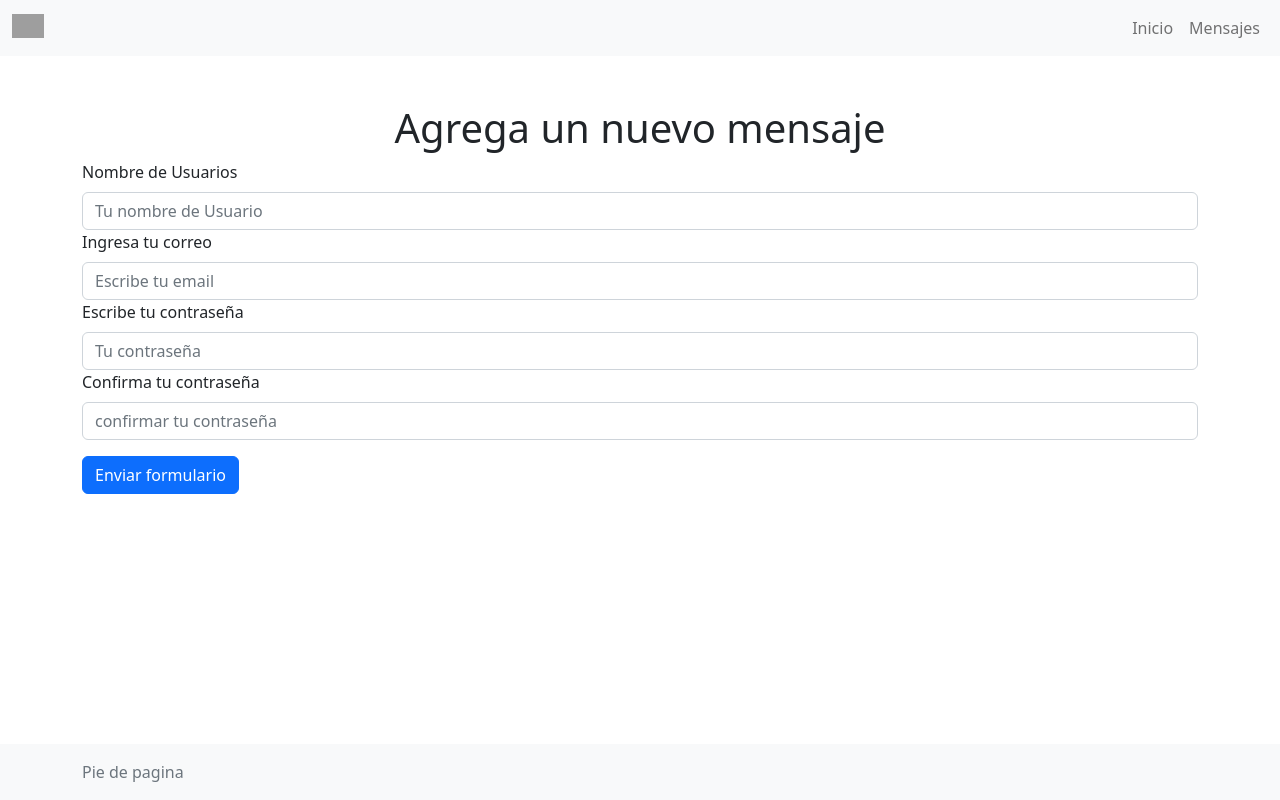
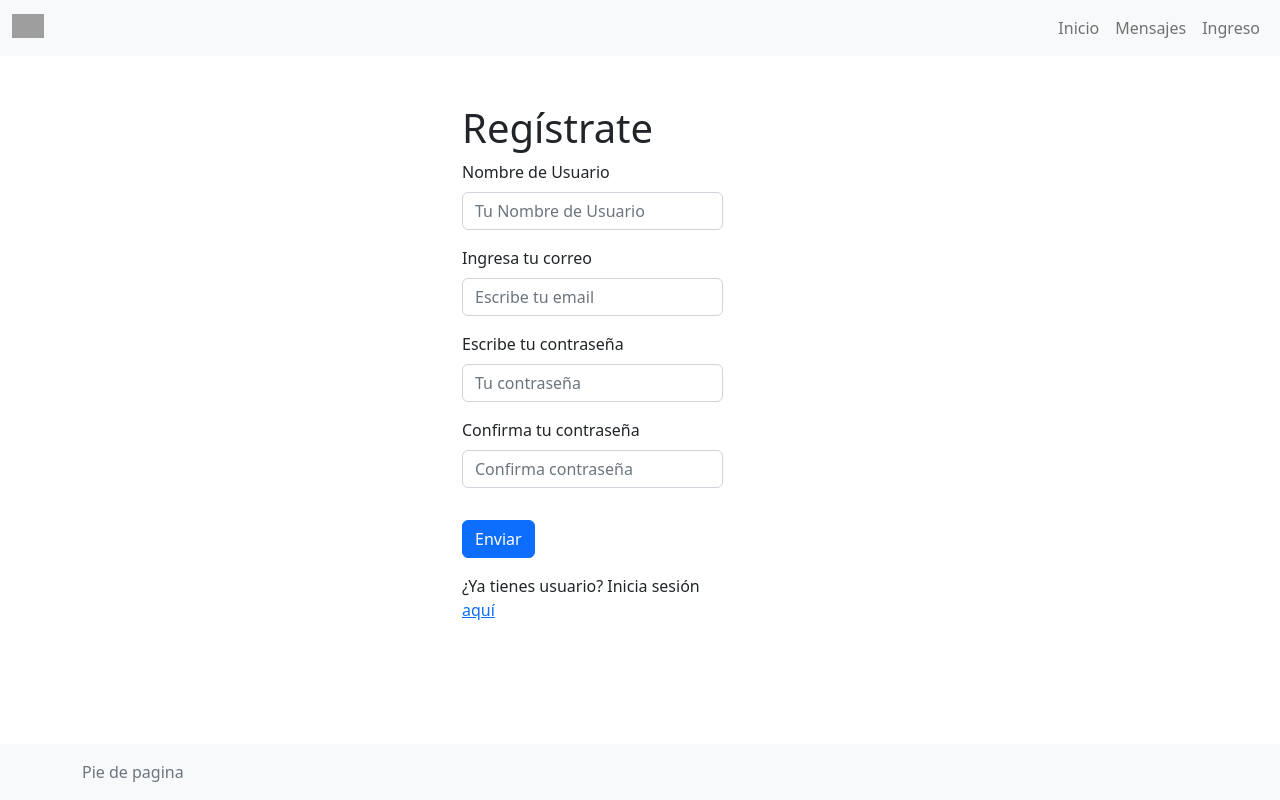
Before and after one commit to prisciladaniela/flask_bootstrap, a Flask app: page /auth/register in a window 1280 px wide. Run offline with Flask 2, Linux system fonts and the light colour scheme; grey boxes are pictures that could not be loaded.

Commit message:
arreglos barra de ingreso

```diff
--- a/app/auth/routes.py
+++ b/app/auth/routes.py
@@ -1,6 +1,6 @@
 from app.auth import bp
 from flask import render_template, request, flash, redirect, url_for
-from flask_login import login_user
+from flask_login import login_user, login_required, logout_user
 from app.extensions import db
 from app.models.user import User
 
@@ -56,3 +56,10 @@ def login():
 
             return redirect(url_for('auth.index'))
     return render_template('auth/login.html')
+
+@bp.route('logout')
+@login_required
+def logout():
+    logout_user()
+    flash('Sesión cerrada')
+    return redirect('/auth/login')
--- a/app/templates/auth/register.html
+++ b/app/templates/auth/register.html
@@ -1,28 +1,41 @@
 {% extends 'base.html' %}
+
 {% block title %} User page {% endblock %}
+
 {% block body %}
-<h1 class="text-center">Agrega un nuevo mensaje</h1>
-<form method="post">
-    <label for="title" class="form-label">Nombre de Usuarios</label>
-    <input type="text" name="username" id="username"
-           placeholder="Tu nombre de Usuario "
-           value="{{ request.form['username'] }}"
-            class="form-control"></input>
-    <label for="email" class="form-label">Ingresa tu correo</label>
-    <input type="text" name="email" id="email"
-           placeholder="Escribe tu email "
-           value="{{ request.form['email'] }}"
-           class="form-control">
-    <label for="password" class="form-label" >Escribe tu contraseña</label>
-    <input type="password" name="password" id="email"
-              placeholder="Tu contraseña"
-              value="{{ request.form['password'] }}"
-              class="form-control">
-    <label for="password" class="form-label" >Confirma tu contraseña</label>
-    <input type="password" name="password_confirm" id="password_confirm"
-             placeholder="confirmar tu contraseña"
-             value="{{ request.form['password'] }}"
-             class="form-control">
-    <button type="submit" class="btn btn-primary mt-3">Enviar formulario</button>
-</form>
+<div class="row">
+    <div class="col-md-3 offset-md-4">
+        <h1>Regístrate</h1>
+
+        <form class="mb-3" method="post">
+            <div class="mb-3">
+                <label for="username" class="form-label">Nombre de Usuario</label>
+                <input type="text" name="username" id="username" placeholder="Tu Nombre de Usuario "
+                    value="{{ request.form['username'] }}" class="form-control">
+            </div>
+
+            <div class="mb-3">
+                <label for="email" class="form-label"> Ingresa tu correo</label>
+                <input type="text" name="email" id="email" placeholder="Escribe tu email"
+                    value="{{ request.form['email'] }}" class="form-control">
+            </div>
+
+            <div class="mb-3">
+                <label for="password" class="form-label">Escribe tu contraseña</label>
+                <input type="password" name="password" id="password" placeholder="Tu contraseña"
+                    value="{{ request.form['password'] }}" class="form-control">
+            </div>
+
+            <div class="mb-3">
+                <label for="password_confirm" class="form-label">Confirma tu contraseña</label>
+                <input type="password" name="password_confirm" id="password_confirm" placeholder="Confirma contraseña"
+                    value="{{ request.form['password_confirm'] }}" class="form-control">
+            </div>
+
+            <button type="submit" class="btn btn-primary mt-3">Enviar</button>
+        </form>
+        ¿Ya tienes usuario? Inicia sesión <a href="{{ url_for('auth.login') }}">aquí</a>
+    </div>
+</div>
+
 {% endblock %}
--- a/app/templates/includes/navbar.html
+++ b/app/templates/includes/navbar.html
@@ -16,6 +16,13 @@
       <li class="nav-item">
         <a class="nav-link"href="{{url_for('messages.index')}}">Mensajes</a>
       </li>
+      <li class="nav-item">
+        {% if current_user.is_authenticated %}
+        <a class="nav-link" aria-current="page" href="{{ url_for('auth.logout') }}">Salir</a>
+        {% else %}
+        <a class="nav-link" aria-current="page" href="{{ url_for('auth.login') }}">Ingreso</a>
+        {% endif %}
+        </li>
     </ul>
   </div>
   </div>
```
Also changed, not shown: app/main/routes.py (+5 -2 lines), app/templates/auth/login.html (+25 -20 lines).
